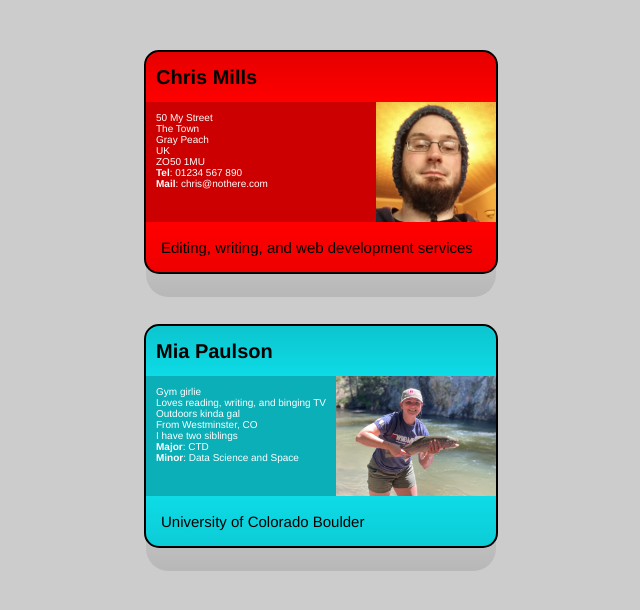
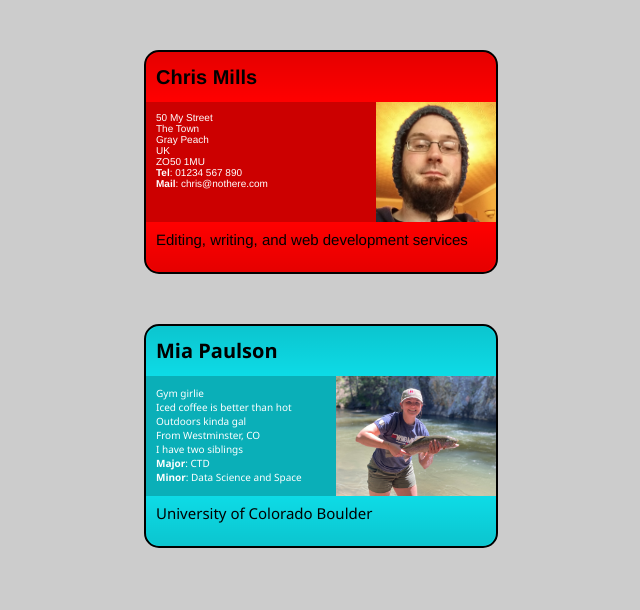
Before and after one commit to MiaPaulson/miapaulson.github.io, a plain HTML site: page wa/wa4.html in a window 1280 px wide. Shown: the whole page, without its empty margins (319-959 px from the left). Drawn offline with Linux system fonts and the light colour scheme.

Commit message:
fixed weird shadow below cards

```diff
--- a/wa/wa4.css
+++ b/wa/wa4.css
@@ -33,8 +33,11 @@ body {
   border-radius: 0 0 1.5em 1.5em;
   height: 3em;
   padding: 1em;
+  line-height: 1.5em;
+}
+
+.card footer p {
   font-size: 1.5em;
-  line-height: 1.5em;
 }
 
 
@@ -64,10 +67,12 @@ body {
 }
 
 
+/*Own card */
 
 
 /*Setup of card container*/
 .card2 {
+  font-family:'Segoe UI', Tahoma, Geneva, Verdana, sans-serif;
   width: 35em;
   height: 22em;
   margin: 5em auto;
@@ -89,8 +94,11 @@ body {
   border-radius: 0 0 1.5em 1.5em;
   height: 3em;
   padding: 1em;
+  line-height: 1.5em;
+}
+
+.card2 footer p {
   font-size: 1.5em;
-  line-height: 1.5em;
 }
 
 
--- a/wa/wa4.html
+++ b/wa/wa4.html
@@ -32,7 +32,6 @@
 
 
 
-
   <section class="card2">
     <header>
       <h2>Mia Paulson</h2>
@@ -40,7 +39,7 @@
     <article>
       <img src="../img/fish.jpg" alt="me with a fish!">
       <p>Gym girlie<br>
-         Loves reading, writing, and binging TV<br>
+         Iced coffee is better than hot<br>
          Outdoors kinda gal<br>
          From Westminster, CO<br>
          I have two siblings<br>
```
